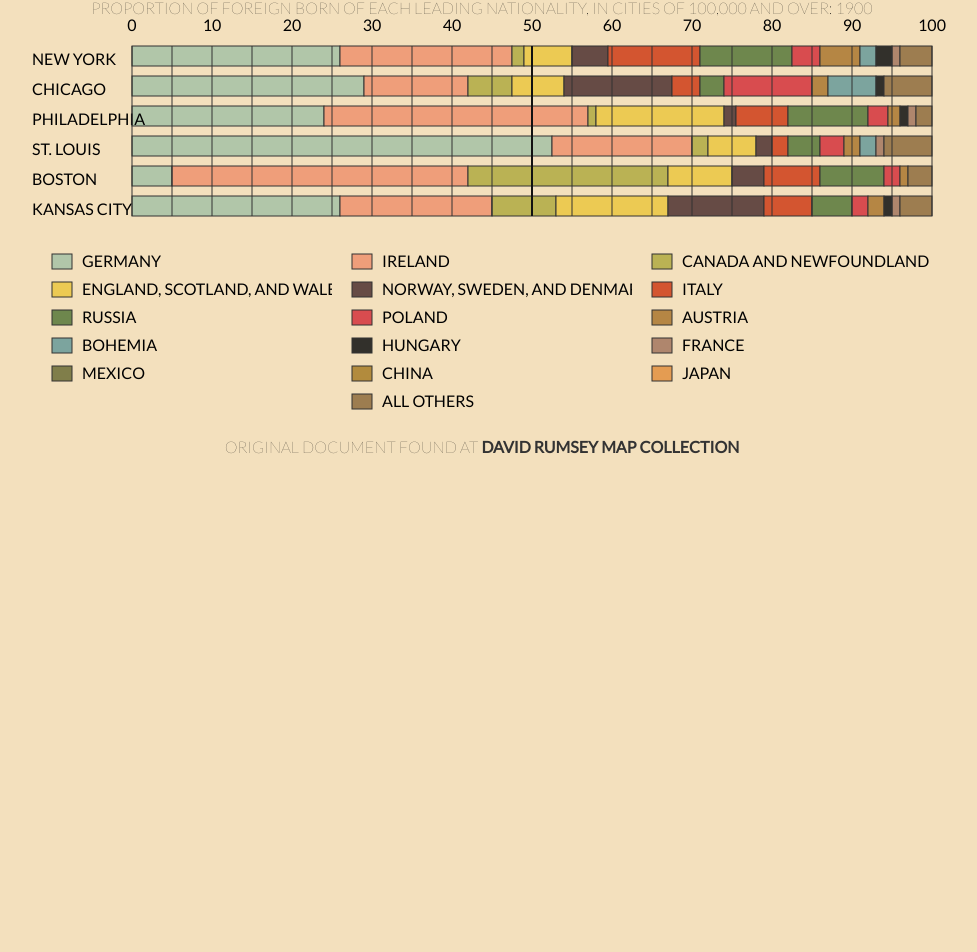
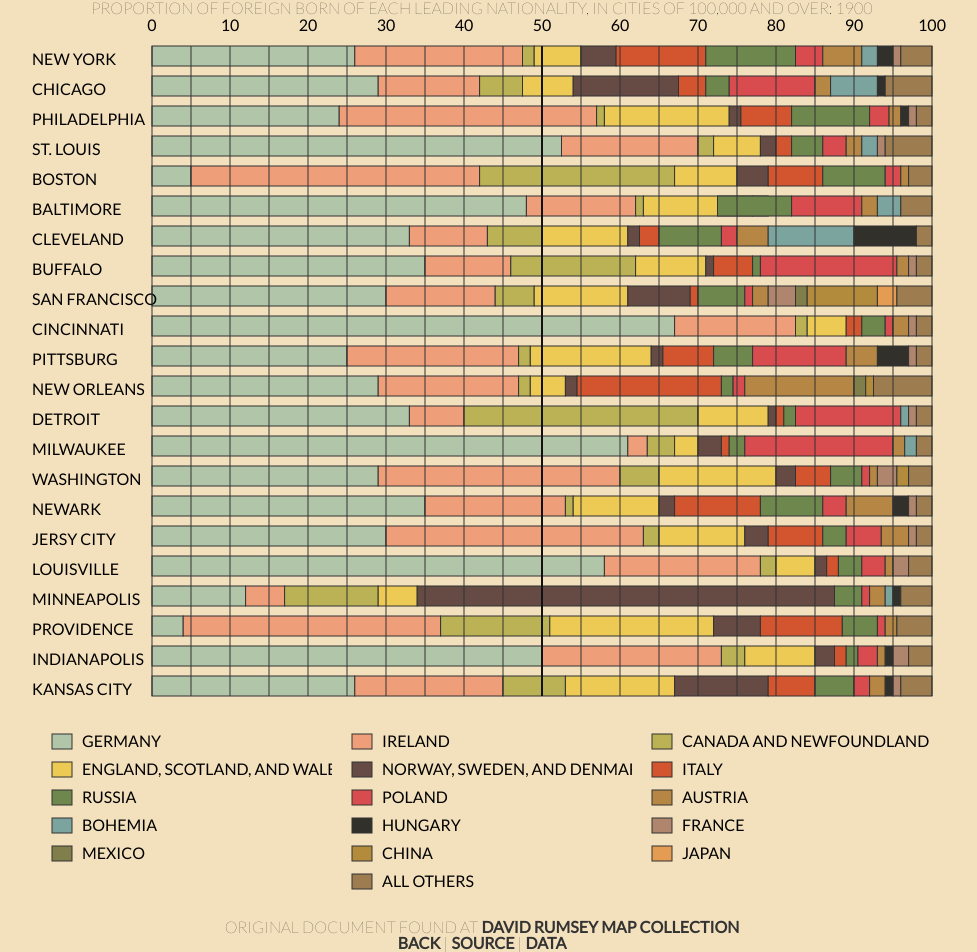
Before and after one commit to vlandham/vlandham.github.com, a Jekyll site: the page built from vis/nationality_by_city.html, in a window 1280 px wide. Shown: the whole page, without its empty margins (158-1135 px from the left). Built offline with Jekyll 4.4.1, drawn with Linux system fonts in a browser that asks for light colours; nearby versions of some CDN libraries; library files that are not in the unit come from our copies; Markdown is read by kramdown in place of the engine named in the settings; before the commit the page ends 900 px from its top, so only the background shows below that; some of the changed lines change nothing that is shown.

Commit message:
more data and cleaned up nationality by city

```diff
--- a/vis/coffee/nationality_by_city.coffee
+++ b/vis/coffee/nationality_by_city.coffee
@@ -2,8 +2,8 @@
 # most of the design to follow. Also http://mbostock.github.com/d3/ex/population.html
 # and of course http://jashkenas.github.com/coffee-script/
 $ ->
-  w = 800
-  [pt, pr, pb, pl] = [30, 15, 0, 100]
+  w = 780
+  [pt, pr, pb, pl] = [30, 15, 0, 120]
   bar_h = 20
   bar_space = 10
 
--- a/vis/data/nationality_by_city.json
+++ b/vis/data/nationality_by_city.json
@@ -3,5 +3,21 @@
 {"city":"Philadelphia", "nationalities":[{"name":"Germany","index":0, "percent":24.0}, {"name":"Ireland","index":1, "percent":33.0}, {"name":"Canada And Newfoundland", "index":2, "percent":1.0}, {"name":"England, Scotland, And Whales", "index":3, "percent":16.0}, {"name":"Norway, Sweden, And Denmark", "index":4, "percent":1.5}, {"name":"Italy", "index":5, "percent":6.5}, {"name":"Russia", "index":6, "percent":10.0}, {"name":"Poland", "index":7, "percent":2.5}, {"name":"Austria", "index":8, "percent":1.5}, {"name":"Bohemia", "index":9, "percent":0.0}, {"name":"Hungary", "index":10, "percent":1.0}, {"name":"France", "index":11, "percent":1.0}, {"name":"Mexico", "index":12, "percent":0.0}, {"name":"China", "index":13, "percent":0.0}, {"name":"Japan", "index":14, "percent":0.0}, {"name":"All Others", "index":15, "percent":2.0}]},
 {"city":"St. Louis", "nationalities":[{"name":"Germany","index":0, "percent":52.5}, {"name":"Ireland","index":1, "percent":17.5}, {"name":"Canada And Newfoundland", "index":2, "percent":2.0}, {"name":"England, Scotland, And Whales", "index":3, "percent":6.0}, {"name":"Norway, Sweden, And Denmark", "index":4, "percent":2.0}, {"name":"Italy", "index":5, "percent":2.0}, {"name":"Russia", "index":6, "percent":4.0}, {"name":"Poland", "index":7, "percent":3.0}, {"name":"Austria", "index":8, "percent":2.0}, {"name":"Bohemia", "index":9, "percent":2.0}, {"name":"Hungary", "index":10, "percent":0.0}, {"name":"France", "index":11, "percent":1.0}, {"name":"Mexico", "index":12, "percent":0.0}, {"name":"China", "index":13, "percent":0.0}, {"name":"Japan", "index":14, "percent":0.0}, {"name":"All Others", "index":15, "percent":6.0}]},
 {"city":"Boston", "nationalities":[{"name":"Germany","index":0, "percent":5.0}, {"name":"Ireland","index":1, "percent":37.0}, {"name":"Canada And Newfoundland", "index":2, "percent":25.0}, {"name":"England, Scotland, And Whales", "index":3, "percent":8.0}, {"name":"Norway, Sweden, And Denmark", "index":4, "percent":4.0}, {"name":"Italy", "index":5, "percent":7.0}, {"name":"Russia", "index":6, "percent":8.0}, {"name":"Poland", "index":7, "percent":2.0}, {"name":"Austria", "index":8, "percent":1.0}, {"name":"Bohemia", "index":9, "percent":0.0}, {"name":"Hungary", "index":10, "percent":0.0}, {"name":"France", "index":11, "percent":0.0}, {"name":"Mexico", "index":12, "percent":0.0}, {"name":"China", "index":13, "percent":0.0}, {"name":"Japan", "index":14, "percent":0.0}, {"name":"All Others", "index":15, "percent":3.0}]},
+{"city":"Baltimore","nationalities":[{"percent":48.0,"name":"Germany","index":0},{"percent":14.0,"name":"Ireland","index":1},{"percent":1.0,"name":"Canada And Newfoundland","index":2},{"percent":14.0,"name":"England, Scotland, And Wales","index":3},{"percent":2.0,"name":"Norway, Sweden, And Denmark","index":4},{"percent":-6.5,"name":"Italy","index":5},{"percent":9.5,"name":"Russia","index":6},{"percent":9.0,"name":"Poland","index":7},{"percent":2.0,"name":"Austria","index":8},{"percent":3.0,"name":"Bohemia","index":9},{"percent":0.0,"name":"Hungary","index":10},{"percent":0.0,"name":"France","index":11},{"percent":0.0,"name":"Mexico","index":12},{"percent":0.0,"name":"China","index":13},{"percent":0.0,"name":"Japan","index":14},{"percent":4.0,"name":"All Others","index":15}]},
+{"city":"Cleveland","nationalities":[{"percent":33.0,"name":"Germany","index":0},{"percent":10.0,"name":"Ireland","index":1},{"percent":7.0,"name":"Canada And Newfoundland","index":2},{"percent":11.0,"name":"England, Scotland, And Wales","index":3},{"percent":1.5,"name":"Norway, Sweden, And Denmark","index":4},{"percent":2.5,"name":"Italy","index":5},{"percent":8.0,"name":"Russia","index":6},{"percent":2.0,"name":"Poland","index":7},{"percent":4.0,"name":"Austria","index":8},{"percent":11.0,"name":"Bohemia","index":9},{"percent":8.0,"name":"Hungary","index":10},{"percent":0.0,"name":"France","index":11},{"percent":0.0,"name":"Mexico","index":12},{"percent":0.0,"name":"China","index":13},{"percent":0.0,"name":"Japan","index":14},{"percent":2.0,"name":"All Others","index":15}]},
+{"city":"Buffalo","nationalities":[{"percent":35.0,"name":"Germany","index":0},{"percent":11.0,"name":"Ireland","index":1},{"percent":16.0,"name":"Canada And Newfoundland","index":2},{"percent":9.0,"name":"England, Scotland, And Wales","index":3},{"percent":1.0,"name":"Norway, Sweden, And Denmark","index":4},{"percent":5.0,"name":"Italy","index":5},{"percent":1.0,"name":"Russia","index":6},{"percent":17.5,"name":"Poland","index":7},{"percent":1.5,"name":"Austria","index":8},{"percent":0.0,"name":"Bohemia","index":9},{"percent":0.0,"name":"Hungary","index":10},{"percent":1.0,"name":"France","index":11},{"percent":0.0,"name":"Mexico","index":12},{"percent":0.0,"name":"China","index":13},{"percent":0.0,"name":"Japan","index":14},{"percent":2.0,"name":"All Others","index":15}]},
+{"city":"San Francisco","nationalities":[{"percent":30.0,"name":"Germany","index":0},{"percent":14.0,"name":"Ireland","index":1},{"percent":5.0,"name":"Canada And Newfoundland","index":2},{"percent":12.0,"name":"England, Scotland, And Wales","index":3},{"percent":8.0,"name":"Norway, Sweden, And Denmark","index":4},{"percent":1.0,"name":"Italy","index":5},{"percent":6.0,"name":"Russia","index":6},{"percent":1.0,"name":"Poland","index":7},{"percent":2.0,"name":"Austria","index":8},{"percent":0.0,"name":"Bohemia","index":9},{"percent":0.0,"name":"Hungary","index":10},{"percent":3.5,"name":"France","index":11},{"percent":1.5,"name":"Mexico","index":12},{"percent":9.0,"name":"China","index":13},{"percent":2.5,"name":"Japan","index":14},{"percent":4.5,"name":"All Others","index":15}]},
+{"city":"Cincinnati","nationalities":[{"percent":67.0,"name":"Germany","index":0},{"percent":15.5,"name":"Ireland","index":1},{"percent":1.5,"name":"Canada And Newfoundland","index":2},{"percent":5.0,"name":"England, Scotland, And Wales","index":3},{"percent":0.0,"name":"Norway, Sweden, And Denmark","index":4},{"percent":2.0,"name":"Italy","index":5},{"percent":3.0,"name":"Russia","index":6},{"percent":1.0,"name":"Poland","index":7},{"percent":2.0,"name":"Austria","index":8},{"percent":0.0,"name":"Bohemia","index":9},{"percent":0.0,"name":"Hungary","index":10},{"percent":1.0,"name":"France","index":11},{"percent":0.0,"name":"Mexico","index":12},{"percent":0.0,"name":"China","index":13},{"percent":0.0,"name":"Japan","index":14},{"percent":2.0,"name":"All Others","index":15}]},
+{"city":"Pittsburg","nationalities":[{"percent":25.0,"name":"Germany","index":0},{"percent":22.0,"name":"Ireland","index":1},{"percent":1.5,"name":"Canada And Newfoundland","index":2},{"percent":15.5,"name":"England, Scotland, And Wales","index":3},{"percent":1.5,"name":"Norway, Sweden, And Denmark","index":4},{"percent":6.5,"name":"Italy","index":5},{"percent":5.0,"name":"Russia","index":6},{"percent":12.0,"name":"Poland","index":7},{"percent":4.0,"name":"Austria","index":8},{"percent":0.0,"name":"Bohemia","index":9},{"percent":4.0,"name":"Hungary","index":10},{"percent":1.0,"name":"France","index":11},{"percent":0.0,"name":"Mexico","index":12},{"percent":0.0,"name":"China","index":13},{"percent":0.0,"name":"Japan","index":14},{"percent":2.0,"name":"All Others","index":15}]},
+{"city":"New Orleans","nationalities":[{"percent":29.0,"name":"Germany","index":0},{"percent":18.0,"name":"Ireland","index":1},{"percent":1.5,"name":"Canada And Newfoundland","index":2},{"percent":4.5,"name":"England, Scotland, And Wales","index":3},{"percent":1.5,"name":"Norway, Sweden, And Denmark","index":4},{"percent":18.5,"name":"Italy","index":5},{"percent":1.5,"name":"Russia","index":6},{"percent":1.5,"name":"Poland","index":7},{"percent":14.0,"name":"Austria","index":8},{"percent":0.0,"name":"Bohemia","index":9},{"percent":0.0,"name":"Hungary","index":10},{"percent":0.0,"name":"France","index":11},{"percent":1.5,"name":"Mexico","index":12},{"percent":1.0,"name":"China","index":13},{"percent":0.0,"name":"Japan","index":14},{"percent":7.5,"name":"All Others","index":15}]},
+{"city":"Detroit","nationalities":[{"percent":33.0,"name":"Germany","index":0},{"percent":7.0,"name":"Ireland","index":1},{"percent":30.0,"name":"Canada And Newfoundland","index":2},{"percent":9.0,"name":"England, Scotland, And Wales","index":3},{"percent":1.0,"name":"Norway, Sweden, And Denmark","index":4},{"percent":1.0,"name":"Italy","index":5},{"percent":1.5,"name":"Russia","index":6},{"percent":13.5,"name":"Poland","index":7},{"percent":0.0,"name":"Austria","index":8},{"percent":1.0,"name":"Bohemia","index":9},{"percent":0.0,"name":"Hungary","index":10},{"percent":1.0,"name":"France","index":11},{"percent":0.0,"name":"Mexico","index":12},{"percent":0.0,"name":"China","index":13},{"percent":0.0,"name":"Japan","index":14},{"percent":2.0,"name":"All Others","index":15}]},
+{"city":"Milwaukee","nationalities":[{"percent":61.0,"name":"Germany","index":0},{"percent":2.5,"name":"Ireland","index":1},{"percent":3.5,"name":"Canada And Newfoundland","index":2},{"percent":3.0,"name":"England, Scotland, And Wales","index":3},{"percent":3.0,"name":"Norway, Sweden, And Denmark","index":4},{"percent":1.0,"name":"Italy","index":5},{"percent":2.0,"name":"Russia","index":6},{"percent":19.0,"name":"Poland","index":7},{"percent":1.5,"name":"Austria","index":8},{"percent":1.5,"name":"Bohemia","index":9},{"percent":0.0,"name":"Hungary","index":10},{"percent":0.0,"name":"France","index":11},{"percent":0.0,"name":"Mexico","index":12},{"percent":0.0,"name":"China","index":13},{"percent":0.0,"name":"Japan","index":14},{"percent":2.0,"name":"All Others","index":15}]},
+{"city":"Washington","nationalities":[{"percent":29.0,"name":"Germany","index":0},{"percent":31.0,"name":"Ireland","index":1},{"percent":5.0,"name":"Canada And Newfoundland","index":2},{"percent":15.0,"name":"England, Scotland, And Wales","index":3},{"percent":2.5,"name":"Norway, Sweden, And Denmark","index":4},{"percent":4.5,"name":"Italy","index":5},{"percent":4.0,"name":"Russia","index":6},{"percent":1.0,"name":"Poland","index":7},{"percent":1.0,"name":"Austria","index":8},{"percent":0.0,"name":"Bohemia","index":9},{"percent":0.0,"name":"Hungary","index":10},{"percent":2.5,"name":"France","index":11},{"percent":0.0,"name":"Mexico","index":12},{"percent":1.5,"name":"China","index":13},{"percent":0.0,"name":"Japan","index":14},{"percent":3.0,"name":"All Others","index":15}]},
+{"city":"Newark","nationalities":[{"percent":35.0,"name":"Germany","index":0},{"percent":18.0,"name":"Ireland","index":1},{"percent":1.0,"name":"Canada And Newfoundland","index":2},{"percent":11.0,"name":"England, Scotland, And Wales","index":3},{"percent":2.0,"name":"Norway, Sweden, And Denmark","index":4},{"percent":11.0,"name":"Italy","index":5},{"percent":8.0,"name":"Russia","index":6},{"percent":3.0,"name":"Poland","index":7},{"percent":6.0,"name":"Austria","index":8},{"percent":0.0,"name":"Bohemia","index":9},{"percent":2.0,"name":"Hungary","index":10},{"percent":1.0,"name":"France","index":11},{"percent":0.0,"name":"Mexico","index":12},{"percent":0.0,"name":"China","index":13},{"percent":0.0,"name":"Japan","index":14},{"percent":2.0,"name":"All Others","index":15}]},
+{"city":"Jersy City","nationalities":[{"percent":30.0,"name":"Germany","index":0},{"percent":33.0,"name":"Ireland","index":1},{"percent":2.0,"name":"Canada And Newfoundland","index":2},{"percent":11.0,"name":"England, Scotland, And Wales","index":3},{"percent":3.0,"name":"Norway, Sweden, And Denmark","index":4},{"percent":7.0,"name":"Italy","index":5},{"percent":3.0,"name":"Russia","index":6},{"percent":4.5,"name":"Poland","index":7},{"percent":3.5,"name":"Austria","index":8},{"percent":0.0,"name":"Bohemia","index":9},{"percent":0.0,"name":"Hungary","index":10},{"percent":1.0,"name":"France","index":11},{"percent":0.0,"name":"Mexico","index":12},{"percent":0.0,"name":"China","index":13},{"percent":0.0,"name":"Japan","index":14},{"percent":2.0,"name":"All Others","index":15}]},
+{"city":"Louisville","nationalities":[{"percent":58.0,"name":"Germany","index":0},{"percent":20.0,"name":"Ireland","index":1},{"percent":2.0,"name":"Canada And Newfoundland","index":2},{"percent":5.0,"name":"England, Scotland, And Wales","index":3},{"percent":1.5,"name":"Norway, Sweden, And Denmark","index":4},{"percent":1.5,"name":"Italy","index":5},{"percent":3.0,"name":"Russia","index":6},{"percent":3.0,"name":"Poland","index":7},{"percent":1.0,"name":"Austria","index":8},{"percent":0.0,"name":"Bohemia","index":9},{"percent":0.0,"name":"Hungary","index":10},{"percent":2.0,"name":"France","index":11},{"percent":0.0,"name":"Mexico","index":12},{"percent":0.0,"name":"China","index":13},{"percent":0.0,"name":"Japan","index":14},{"percent":3.0,"name":"All Others","index":15}]},
+{"city":"Minneapolis","nationalities":[{"percent":12.0,"name":"Germany","index":0},{"percent":5.0,"name":"Ireland","index":1},{"percent":12.0,"name":"Canada And Newfoundland","index":2},{"percent":5.0,"name":"England, Scotland, And Wales","index":3},{"percent":53.5,"name":"Norway, Sweden, And Denmark","index":4},{"percent":0.0,"name":"Italy","index":5},{"percent":3.5,"name":"Russia","index":6},{"percent":1.0,"name":"Poland","index":7},{"percent":2.0,"name":"Austria","index":8},{"percent":1.0,"name":"Bohemia","index":9},{"percent":1.0,"name":"Hungary","index":10},{"percent":0.0,"name":"France","index":11},{"percent":0.0,"name":"Mexico","index":12},{"percent":0.0,"name":"China","index":13},{"percent":0.0,"name":"Japan","index":14},{"percent":4.0,"name":"All Others","index":15}]},
+{"city":"Providence","nationalities":[{"percent":4.0,"name":"Germany","index":0},{"percent":33.0,"name":"Ireland","index":1},{"percent":14.0,"name":"Canada And Newfoundland","index":2},{"percent":21.0,"name":"England, Scotland, And Wales","index":3},{"percent":6.0,"name":"Norway, Sweden, And Denmark","index":4},{"percent":10.5,"name":"Italy","index":5},{"percent":4.5,"name":"Russia","index":6},{"percent":1.0,"name":"Poland","index":7},{"percent":1.5,"name":"Austria","index":8},{"percent":0.0,"name":"Bohemia","index":9},{"percent":0.0,"name":"Hungary","index":10},{"percent":0.0,"name":"France","index":11},{"percent":0.0,"name":"Mexico","index":12},{"percent":0.0,"name":"China","index":13},{"percent":0.0,"name":"Japan","index":14},{"percent":4.5,"name":"All Others","index":15}]},
+{"city":"Indianapolis","nationalities":[{"percent":50.0,"name":"Germany","index":0},{"percent":23.0,"name":"Ireland","index":1},{"percent":3.0,"name":"Canada And Newfoundland","index":2},{"percent":9.0,"name":"England, Scotland, And Wales","index":3},{"percent":2.5,"name":"Norway, Sweden, And Denmark","index":4},{"percent":1.5,"name":"Italy","index":5},{"percent":1.5,"name":"Russia","index":6},{"percent":2.5,"name":"Poland","index":7},{"percent":1.0,"name":"Austria","index":8},{"percent":0.0,"name":"Bohemia","index":9},{"percent":1.0,"name":"Hungary","index":10},{"percent":2.0,"name":"France","index":11},{"percent":0.0,"name":"Mexico","index":12},{"percent":0.0,"name":"China","index":13},{"percent":0.0,"name":"Japan","index":14},{"percent":3.0,"name":"All Others","index":15}]},
 {"city":"Kansas City", "nationalities":[{"name":"Germany","index":0, "percent":26.0}, {"name":"Ireland","index":1, "percent":19.0}, {"name":"Canada And Newfoundland", "index":2, "percent":8.0}, {"name":"England, Scotland, And Whales", "index":3, "percent":14.0}, {"name":"Norway, Sweden, And Denmark", "index":4, "percent":12.0}, {"name":"Italy", "index":5, "percent":6.0}, {"name":"Russia", "index":6, "percent":5.0}, {"name":"Poland", "index":7, "percent":2.0}, {"name":"Austria", "index":8, "percent":2.0}, {"name":"Bohemia", "index":9, "percent":0.0}, {"name":"Hungary", "index":10, "percent":1.0}, {"name":"France", "index":11, "percent":1.0}, {"name":"Mexico", "index":12, "percent":0.0}, {"name":"China", "index":13, "percent":0.0}, {"name":"Japan", "index":14, "percent":0.0}, {"name":"All Others", "index":15, "percent":4.0}]}
 ]
--- a/vis/nationality_by_city.html
+++ b/vis/nationality_by_city.html
@@ -35,7 +35,7 @@ title: Nationality by City
   <div class="clearfix"></div>
   <footer>
   <p>Original Document Found at <a href="http://www.davidrumsey.com/luna/servlet/detail/RUMSEY~8~1~32117~1151459:Proportion-of-foreign-born-of-each-?qvq=q:%3D%22U.S.%2BCensus%2BOffice%22%2BAND%2B%3D%22Washington%22;lc:RUMSEY~8~1&mi=144&trs=288#">David Rumsey Map Collection</a></p>
-  <p>
+  <p><a href="/vis">Back</a> | <a href="coffee/nationality_by_city.coffee">Source</a> | <a href="data/nationality_by_city.json">Data</a></p>
 	</footer>
 </div> <!--! end of #container -->
 
```
